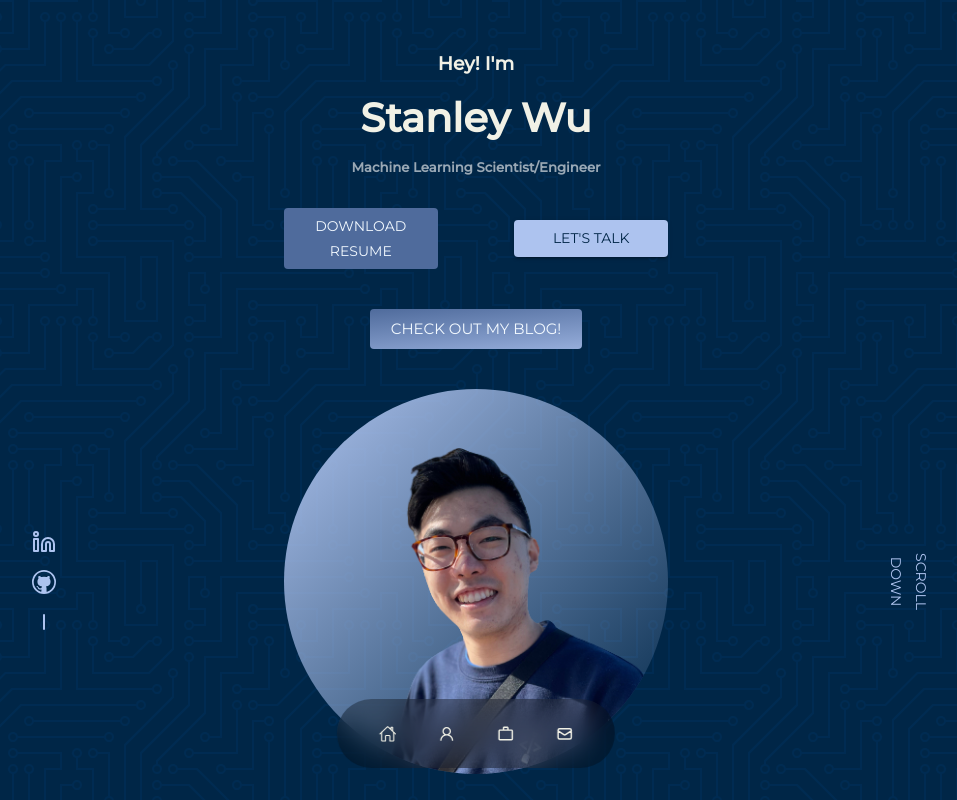
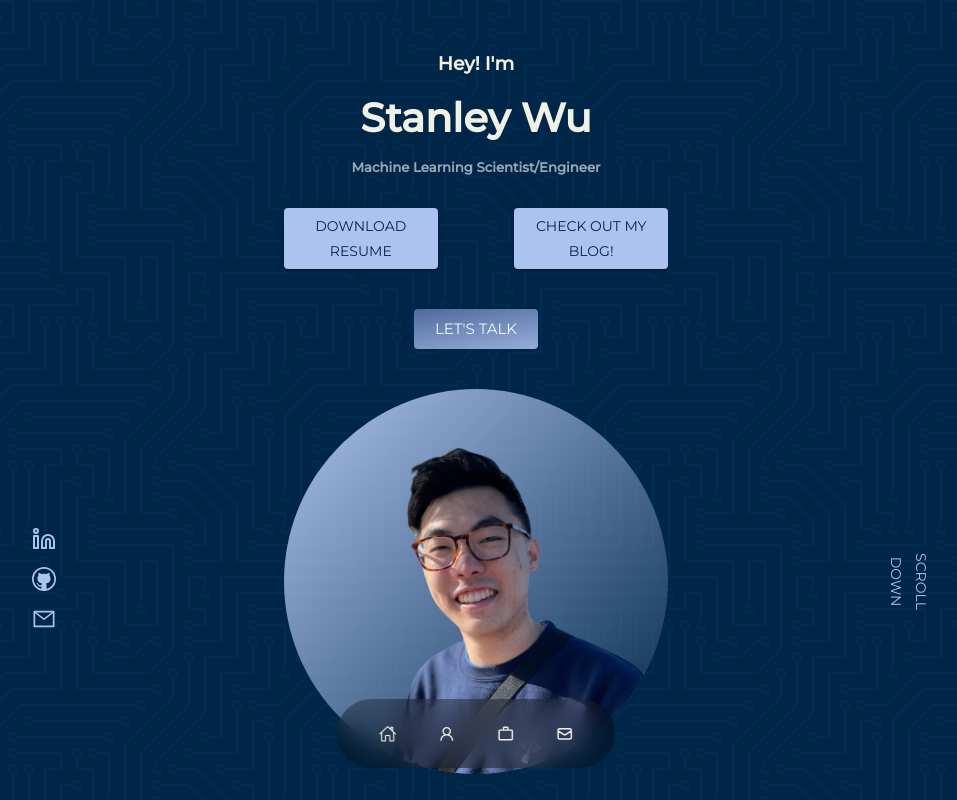
Before and after one commit to stanleykywu/stanley-portfolio-website, a React (Create React App) app: page / in a window 1280 px wide. Shown: the top 800 px of the page, without its empty margins (164-1121 px from the left). Built offline with nearby package versions, Linux system fonts and the light colour scheme; what raw.macro would draw is missing.

Commit message:
Icon edits

```diff
--- a/src/pages/home/header/CTA.jsx
+++ b/src/pages/home/header/CTA.jsx
@@ -8,15 +8,14 @@ const CTA = () => {
       <Grid xs={1} md={5}/>
       <Grid xs={5} md={2}>
         <Button
-          variant="outlined"
+          variant="contained"
           href={RESUME}
           target="_blank"
           sx={{
             display: 'flex',
             flexDirection: 'column',
-            backgroundColor: '#4f6b9c',
-            color: '#f2f9ff',
-            borderColor: 'transparent'
+            backgroundColor: '#adc3ef',
+            color: '#002647',
           }}
           className={"slight__hover"}
         >
@@ -27,7 +26,7 @@ const CTA = () => {
       <Grid xs={5} md={2}>
         <Button
           variant="contained"
-          href="#contact"
+          href={'./blogs'}
           sx={{
             display: 'flex',
             flexDirection: 'column',
@@ -36,7 +35,7 @@ const CTA = () => {
           }}
           className={"slight__hover"}
         >
-          Let's Talk
+          Check Out My Blog!
         </Button>
       </Grid>
       <Grid xs={1} md={5}/>
--- a/src/pages/home/header/Header.jsx
+++ b/src/pages/home/header/Header.jsx
@@ -14,7 +14,7 @@ const Header = () => {
         <Button
           size='large'
           variant="outlined"
-          href={'./blogs'}
+          href="#contact"
           sx={{
             marginTop: 5,
             marginBottom: 1,
@@ -29,7 +29,7 @@ const Header = () => {
             },
           }}
         >
-          Check Out My Blog!
+          Let's Talk
         </Button>
         <HeaderSocials />
       </div>
--- a/src/pages/home/header/HeaderSocials.jsx
+++ b/src/pages/home/header/HeaderSocials.jsx
@@ -3,7 +3,7 @@ import {FiLinkedin} from 'react-icons/fi'
 import {VscGithub} from 'react-icons/vsc'
 import IconButton from '@mui/material/IconButton'
 import Box from '@mui/material/Box';
-import { TbMinusVertical } from 'react-icons/tb';
+import { AiOutlineMail } from 'react-icons/ai';
 import { Avatar, Button, Grid } from '@mui/material';
 import ME from '../../../assets/me.png'
 
@@ -22,10 +22,12 @@ const HeaderSocials = () => {
             <FiLinkedin style={{color: '#adc3ef'}} className={"white__hover"}/>
           </IconButton>
           <IconButton variant='contained' href='https://github.com/stanleykywu' target="_blank">
-            <VscGithub style={{color: '#adc3ef'}} className={"white__hover"}/>
+              <VscGithub style={{color: '#adc3ef'}} className={"white__hover"}/>
           </IconButton>
           <IconButton variant='contained'>
-            <TbMinusVertical style={{color: '#adc3ef'}}/>
+            <a href='mailto: stanleykywu@gmail.com'>
+              <AiOutlineMail style={{color: '#adc3ef'}} className={"white__hover"}/>
+            </a>
           </IconButton>
         </Box>
       </Grid>
```
